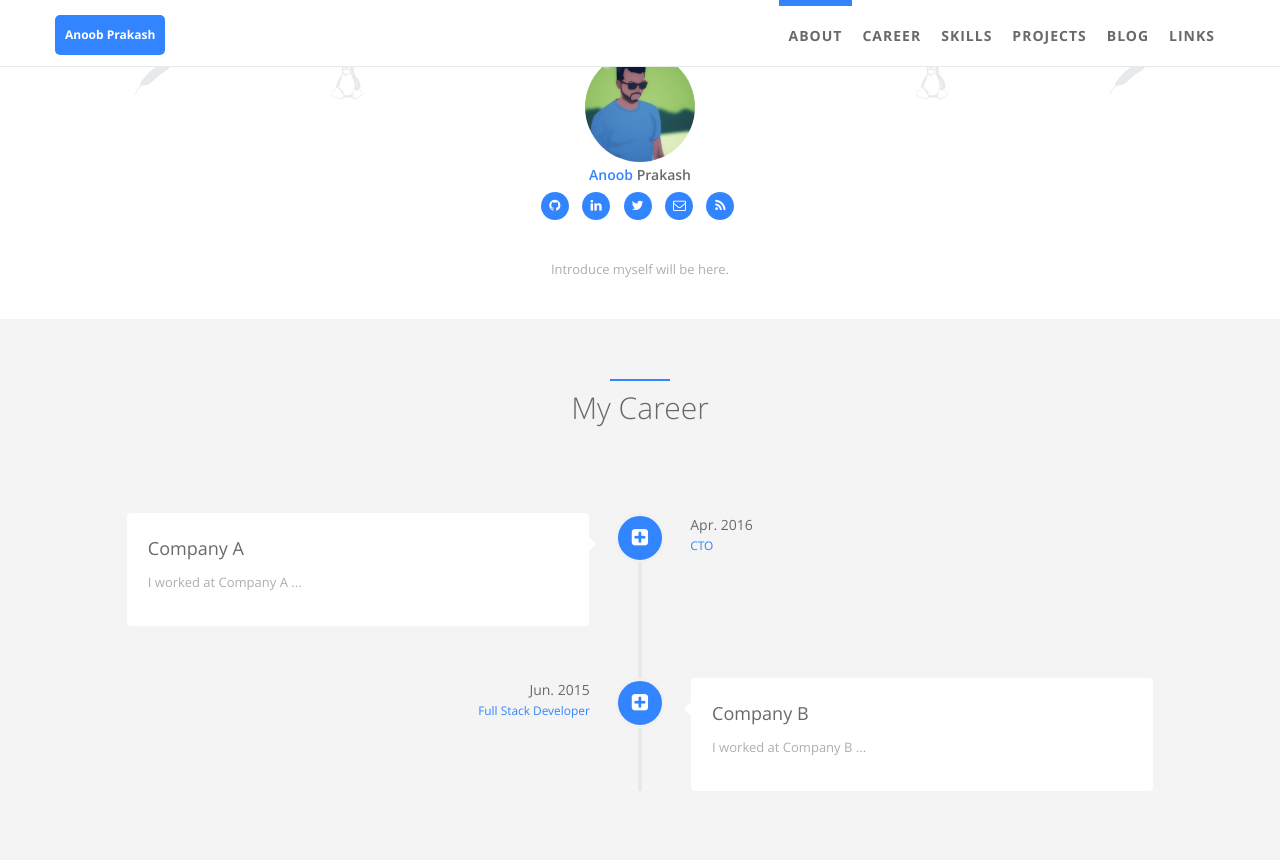
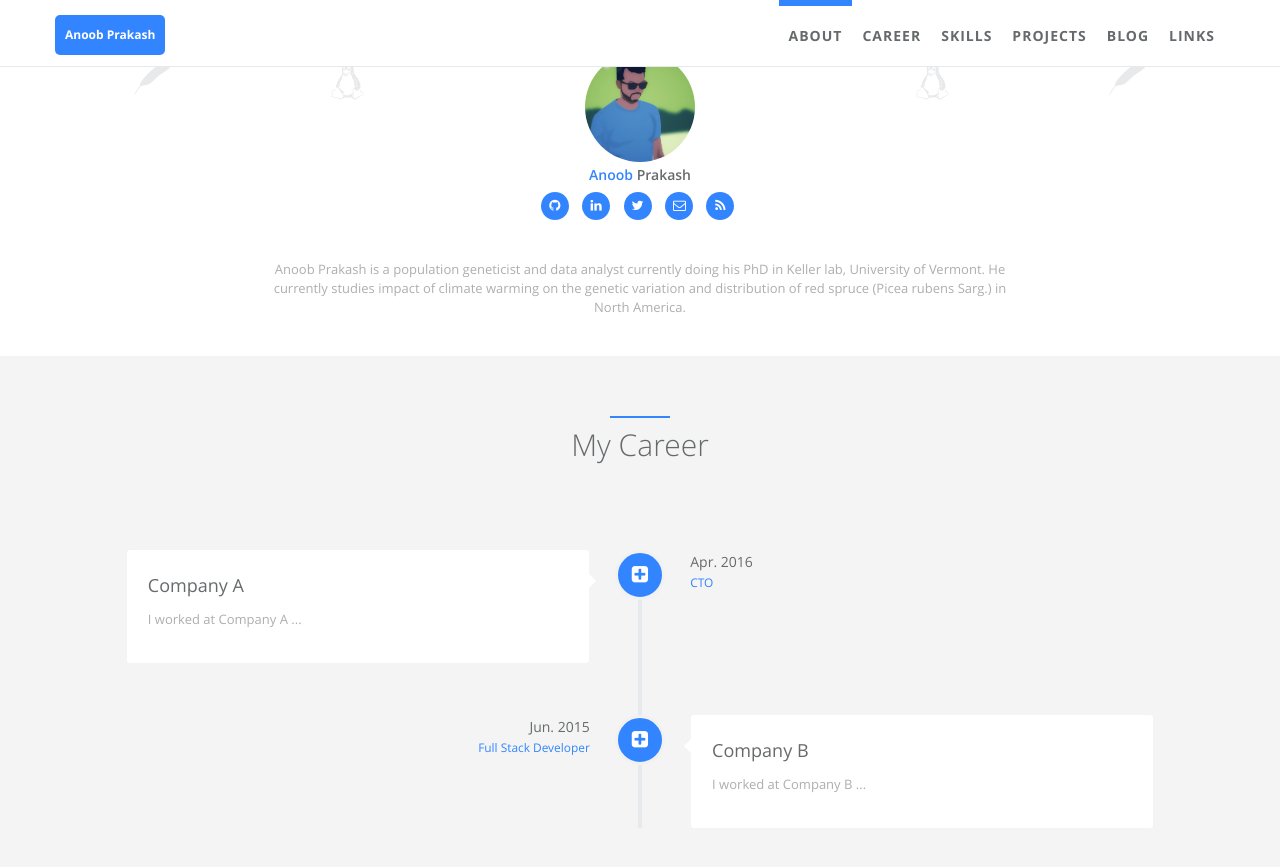
Before and after one commit to anoobvinu07/home, a Jekyll site: the page built from index.html, in a window 1280 px wide and 900 px high, scrolled down 563 px. Shown: the top 867 px of the window. Built offline with Jekyll 4.4.1, drawn with Linux system fonts in a browser that asks for light colours; some of the changed lines change nothing that is shown.

Commit message:
Update _config.yml

```diff
--- a/_config.yml
+++ b/_config.yml
@@ -2,8 +2,8 @@
 
 # Website settings
 title: Anoob Prakash
-description: Jack's blog,use Jekyll and github pages.
-keywords: Jack,Jalpc,blog,Jekyll,github,gh-pages
+description: Prakash's blog,use Jekyll and github pages.
+keywords: Anoob,Prakash,Keller,UVM
 baseurl:  /home # if you have suburl as homepage like '/homepage', please change it to '/homepage' and your repo's name should be 'homepage'
 url: https://anoobvinu07.github.io/home  # url should be 'http://<github_username>.github.io/homepage' as before
 # url: http://127.0.0.1:4000
@@ -17,8 +17,8 @@ author:  # change following line to your infomation.
   avatar: /static/assets/img/landing/avatar2.jpg  # upload your avatar at directory and edit it.
   github_username: anoobvinu07  # Leave blank if you don't have now
   linkedin_id: anoob-prakash # Leave blank if you don't have now
-  # facebook_username: jiakunnj  # Leave blank if you don't have now
-  twitter_username: jiakun614  # Leave blank if you don't have now
+  # facebook_username: anoobvinu  # Leave blank if you don't have now
+  twitter_username: anoobvinu  # Leave blank if you don't have now
   email: anoobvinu@gmail.com  # Leave blank if you don't have now
   # cv: http://cv.jarrekk.com  # An online CV can be printed as PDF, leave blank if you don't have now
   # skill icons are on avatar's left and right side. Reference urls are http://fontawesome.io/ and http://fizzed.com/oss/font-mfizz
@@ -28,7 +28,7 @@ author:  # change following line to your infomation.
   skill_icon2:
     - name: fa-linux
     - name: icon-apache
-  desc: Introduce myself will be here.  # Describe yourself.
+  desc: Anoob Prakash is a population geneticist and data analyst currently doing his PhD in Keller lab, University of Vermont. He currently studies impact of climate warming on the genetic variation and distribution of red spruce (Picea rubens Sarg.) in North America.  # Describe yourself.
 
 # comment
 disqus:  # if you wanna comment feature, go to https://disqus.com/ to get your configuration; if not, comment following two lines.
@@ -48,7 +48,7 @@ gio:  # if you wanna this feature, go to https://www.growingio.com/ to get your
   # id:
 
 ## donation
-donation: on  # type 'on'/'off' to choice display donation button at post page or not
+donation: off  # type 'on'/'off' to choice display donation button at post page or not
 
 ## carousels
 index_carousel: on  # index page carousel switch
```
